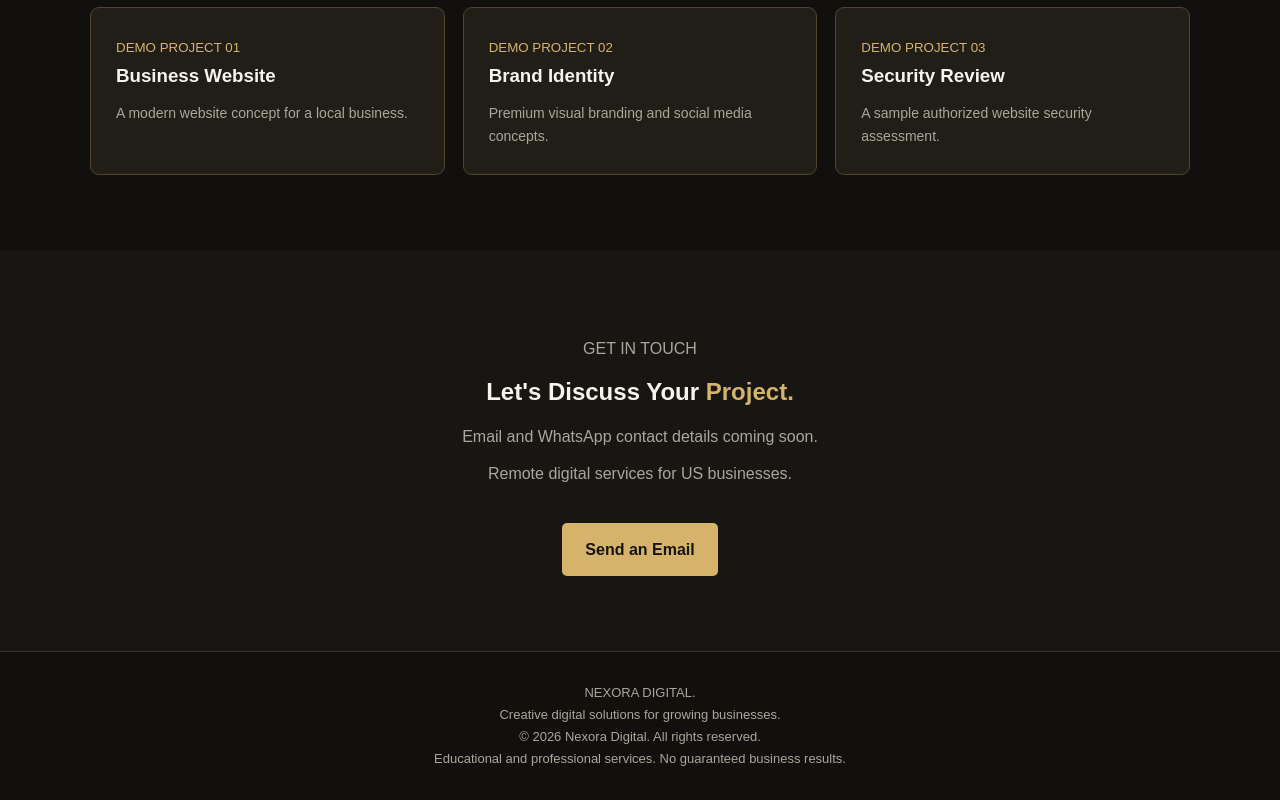
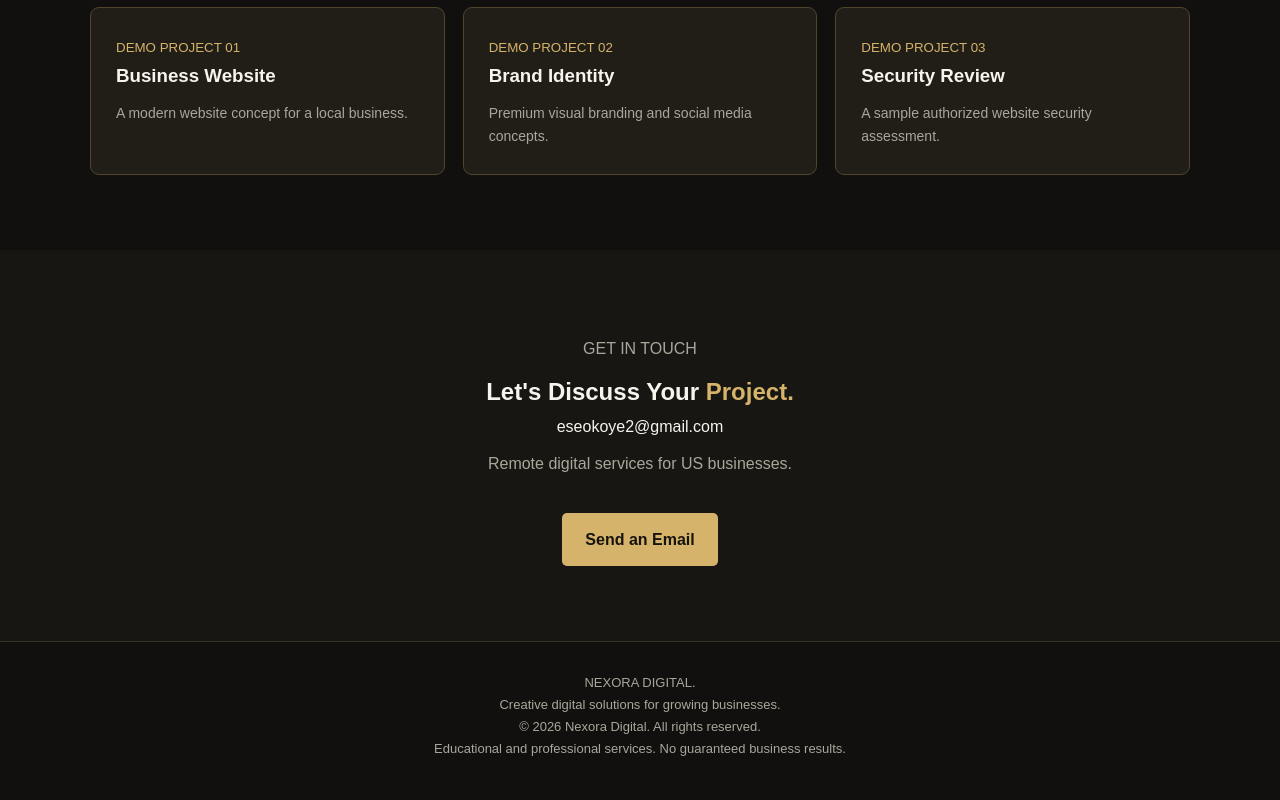
Before and after one commit to eseokoye2-crypto/nexora-digital, a plain HTML site: page index.html in a window 1280 px wide. Shown: the part 2131-2931 px from the top of the page. Drawn offline with Linux system fonts and the light colour scheme.

Commit message:
add my email

```diff
--- a/index.html
+++ b/index.html
@@ -120,7 +120,9 @@ footer{padding:30px;text-align:center;border-top:1px solid #393329;color:#aaa69b
 <div class="container contact">
 <p class="gold">GET IN TOUCH</p>
 <h2>Let's Discuss Your <span class="gold">Project.</span></h2>
-<p>Email and WhatsApp contact details coming soon.</p>
+<p<a href="mailto:eseokoye2@gmail.com">
+  eseokoye2@gmail.com
+</a>
 <p>Remote digital services for US businesses.</p>
 <a class="btn" href="mailto:YOUR_EMAIL@example.com?subject=Nexora%20Project%20Inquiry">Send an Email</a>
 </div>
```
